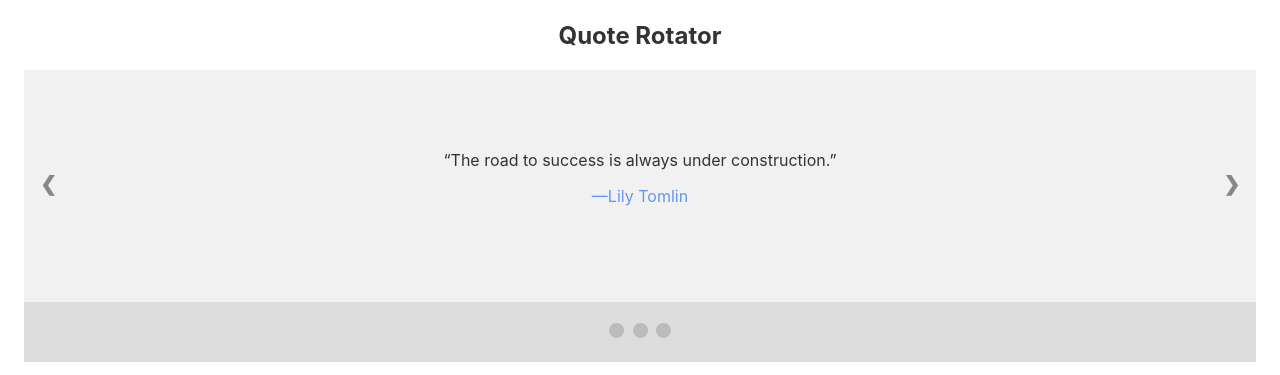
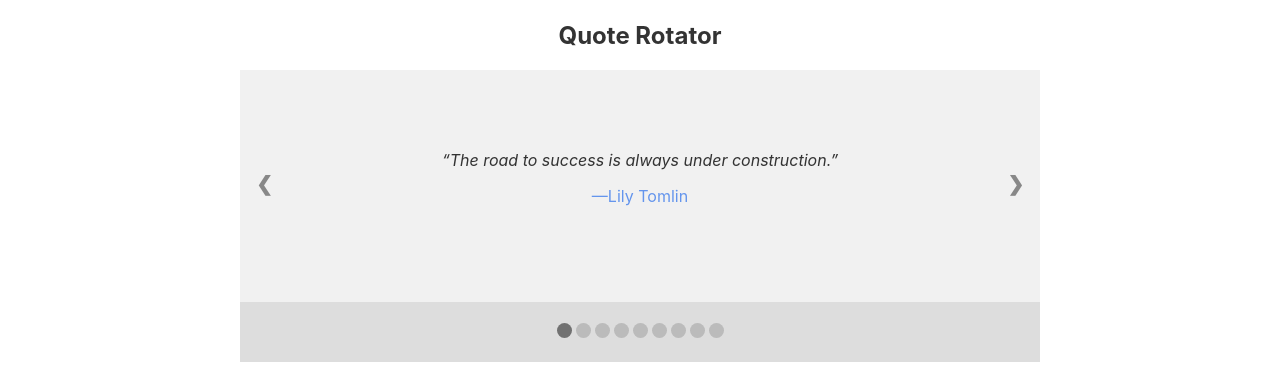
Before and after one commit to SinisaVukmirovic/How-To-Svelte, a Svelte app: page / in a window 1280 px wide. Shown: the part 5123-5498 px from the top of the page. Built offline with nearby package versions, Linux system fonts and the light colour scheme.

Commit message:
Basic functionality finished

```diff
--- a/src/projects/quote-rotator/QuoteRotator.svelte
+++ b/src/projects/quote-rotator/QuoteRotator.svelte
@@ -2,6 +2,7 @@
     import { quotes } from './data/quoteData';
 
     import Quote from './components/Quote.svelte';
+    import Dot from './components/Dot.svelte';
 
     let quoteIndex = 0;
     $: console.log(quoteIndex);
@@ -9,12 +10,21 @@
     $: author = quotes[quoteIndex].author;
 
     const prevQuote = () => {
-        quoteIndex -= 1;
+        if (quoteIndex === 0) {
+			quoteIndex = quotes.length-1;
+		} else {
+			quoteIndex -= 1;
+		}
     }
 
     const nextQuote = () => {
-        quoteIndex += 1;
+        if (quoteIndex === quotes.length-1) {
+			quoteIndex = 0;
+		} else {
+			quoteIndex += 1;
+		}
     }
+
 </script>
 
 <!-- MarkUp -->
@@ -31,9 +41,9 @@
 
   <!-- Dots/bullets/indicators -->
   <div class="dot-container">
-    <span class="dot" onclick="currentSlide(1)"></span>
-    <span class="dot" onclick="currentSlide(2)"></span>
-    <span class="dot" onclick="currentSlide(3)"></span>
+      {#each Array(quotes.length) as _, i}
+        <Dot {quoteIndex} counter={i} on:click={() => quoteIndex = i} />
+      {/each}
   </div>
 
 <style>
@@ -41,6 +51,9 @@
 .slideshow-container {
   position: relative;
   background: #f1f1f1f1;
+  width: 90%;
+  max-width: 50rem;
+  margin: 0 auto;
 }
 
 /* Next & previous buttons */
@@ -79,29 +92,11 @@
 /* The dot/bullet/indicator container */
 .dot-container {
   text-align: center;
-  padding: 20px;
   background: #ddd;
+  width: 90%;
+  max-width: 50rem;
+  margin: 0 auto;
+  padding: 20px 0;
 }
 
-/* The dots/bullets/indicators */
-.dot {
-  cursor: pointer;
-  height: 15px;
-  width: 15px;
-  margin: 0 2px;
-  background-color: #bbb;
-  border-radius: 50%;
-  display: inline-block;
-  transition: background-color 0.6s ease;
-}
-
-/* Add a background color to the active dot/circle */
-.active, .dot:hover {
-  background-color: #717171;
-}
-
-/* Add an italic font style to all quotes */
-q {font-style: italic;}
-
-
 </style>
--- /dev/null
+++ b/src/projects/quote-rotator/components/Dot.svelte
@@ -0,0 +1,26 @@
+<script>
+    export let quoteIndex;
+    export let counter;
+</script>
+
+<!-- MarkUp -->
+<span class="dot" class:active={quoteIndex === counter} on:click></span>
+
+<style>
+    /* The dots/bullets/indicators */
+.dot {
+  cursor: pointer;
+  height: 15px;
+  width: 15px;
+  margin: 0 2px;
+  background-color: #bbb;
+  border-radius: 50%;
+  display: inline-block;
+  transition: background-color 0.6s ease;
+}
+
+/* Add a background color to the active dot/circle */
+.active, .dot:hover {
+  background-color: #717171;
+}
+</style>
--- a/src/projects/quote-rotator/components/Quote.svelte
+++ b/src/projects/quote-rotator/components/Quote.svelte
@@ -18,6 +18,9 @@
   text-align: center;
 }
 
+/* Add an italic font style to all quotes */
+q {font-style: italic;}
+
 /* Add a blue color to the author */
 .author {color: cornflowerblue;}
 </style>
```
